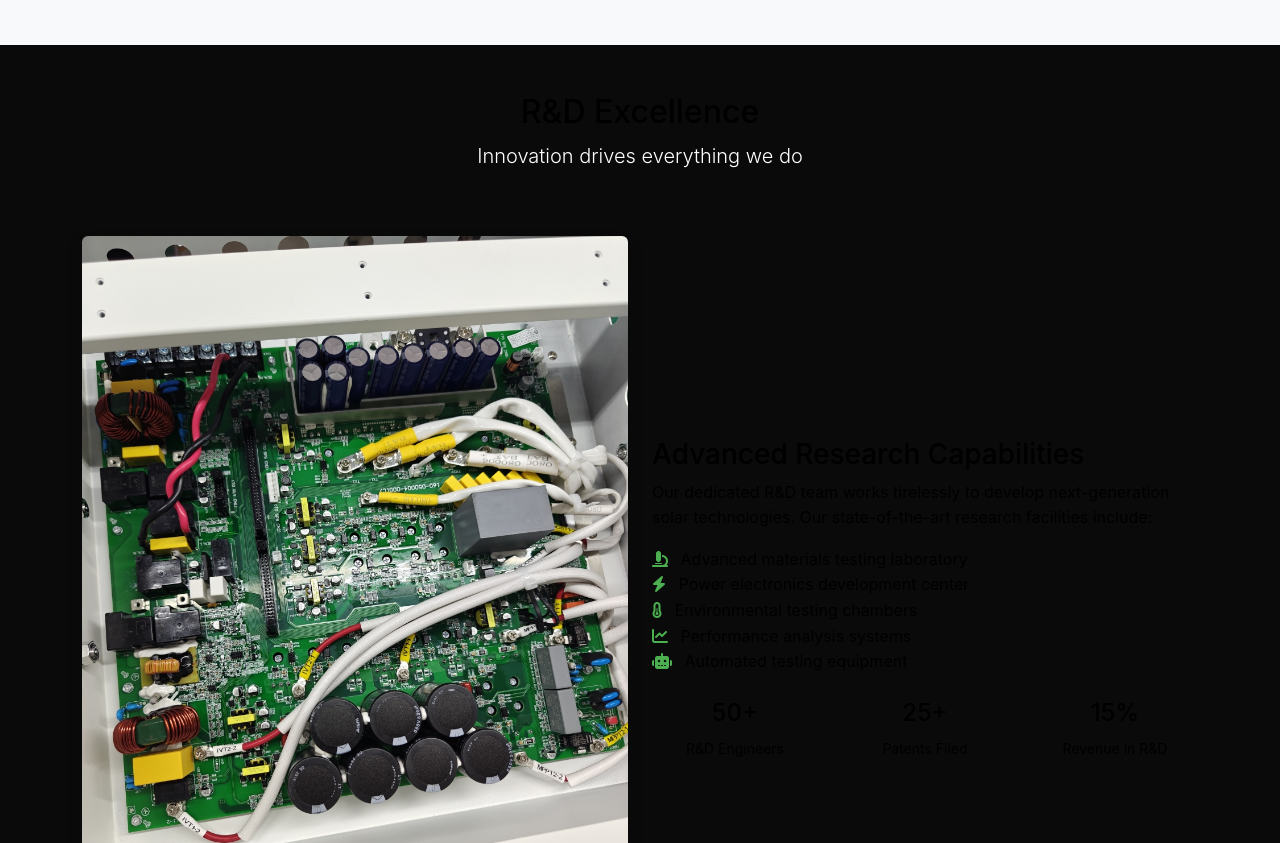
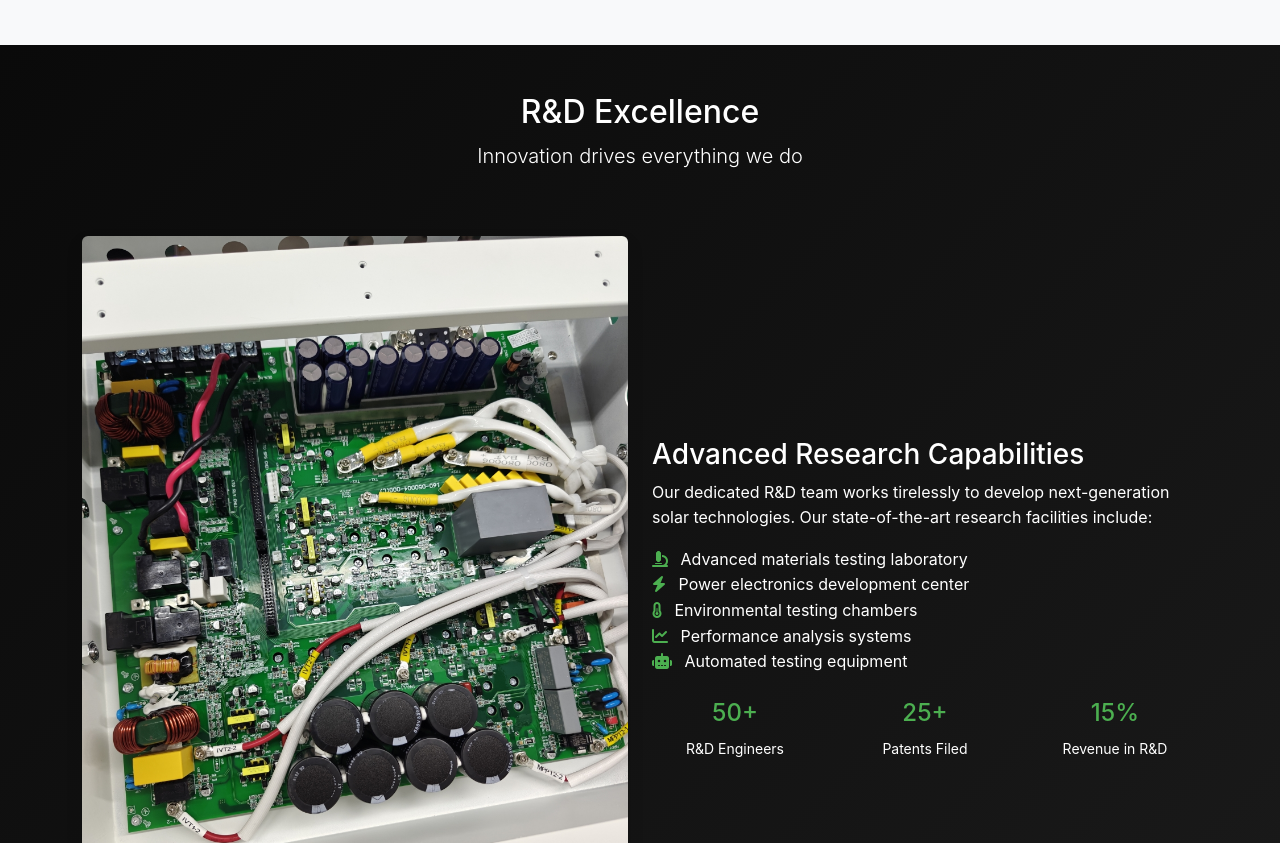
Before and after one commit to randunun-eng/-EuroVoltGreen, a website: page about.html in a window 1280 px wide. Shown: the part 1555-2398 px from the top of the page. Drawn offline with nearby package versions, Linux system fonts and the light colour scheme.

Commit message:
Correct R&D Excellence styling - white title on dark background with white content text

```diff
--- a/about.html
+++ b/about.html
@@ -140,27 +140,27 @@
                              alt="Advanced Solar Inverter Electronics" class="img-fluid rounded shadow">
                     </div>
                     <div class="col-lg-6">
-                        <h3 class="text-dark">Advanced Research Capabilities</h3>
-                        <p class="text-dark">Our dedicated R&D team works tirelessly to develop next-generation solar technologies. Our state-of-the-art research facilities include:</p>
+                        <h3>Advanced Research Capabilities</h3>
+                        <p>Our dedicated R&D team works tirelessly to develop next-generation solar technologies. Our state-of-the-art research facilities include:</p>
                         <ul class="list-unstyled">
-                            <li class="text-dark"><i class="fas fa-microscope text-primary me-2"></i> Advanced materials testing laboratory</li>
-                            <li class="text-dark"><i class="fas fa-bolt text-primary me-2"></i> Power electronics development center</li>
-                            <li class="text-dark"><i class="fas fa-thermometer-half text-primary me-2"></i> Environmental testing chambers</li>
-                            <li class="text-dark"><i class="fas fa-chart-line text-primary me-2"></i> Performance analysis systems</li>
-                            <li class="text-dark"><i class="fas fa-robot text-primary me-2"></i> Automated testing equipment</li>
+                            <li><i class="fas fa-microscope text-primary me-2"></i> Advanced materials testing laboratory</li>
+                            <li><i class="fas fa-bolt text-primary me-2"></i> Power electronics development center</li>
+                            <li><i class="fas fa-thermometer-half text-primary me-2"></i> Environmental testing chambers</li>
+                            <li><i class="fas fa-chart-line text-primary me-2"></i> Performance analysis systems</li>
+                            <li><i class="fas fa-robot text-primary me-2"></i> Automated testing equipment</li>
                         </ul>
                         <div class="row mt-4">
                             <div class="col-4 text-center">
                                 <h4 class="text-primary">50+</h4>
-                                <small class="text-dark">R&D Engineers</small>
+                                <small>R&D Engineers</small>
                             </div>
                             <div class="col-4 text-center">
                                 <h4 class="text-primary">25+</h4>
-                                <small class="text-dark">Patents Filed</small>
+                                <small>Patents Filed</small>
                             </div>
                             <div class="col-4 text-center">
                                 <h4 class="text-primary">15%</h4>
-                                <small class="text-dark">Revenue in R&D</small>
+                                <small>Revenue in R&D</small>
                             </div>
                         </div>
                     </div>
--- a/static/css/style.css
+++ b/static/css/style.css
@@ -1109,18 +1109,25 @@ section.py-5.bg-light p.manufacturing-subtitle {
     filter: invert(1) !important;
 }
 
-/* R&D Excellence section - all text dark */
-#rd-excellence h2,
+/* R&D Excellence section - dark background with white title */
+#rd-excellence {
+    background: linear-gradient(135deg, var(--eurovolt-black) 0%, var(--eurovolt-dark-gray) 100%);
+}
+
+#rd-excellence .col-12.text-center h2 {
+    color: #ffffff !important;
+}
+
+#rd-excellence .col-12.text-center .lead {
+    color: #ffffff !important;
+}
+
+/* R&D Excellence content area - ensure readability */
 #rd-excellence h3,
-#rd-excellence h4,
 #rd-excellence p,
 #rd-excellence li,
 #rd-excellence small {
-    color: #000000 !important;
-}
-
-#rd-excellence .lead {
-    color: #ffffff !important;
+    color: #ffffff;
 }
 
 /* Innovation text - make white */
```
